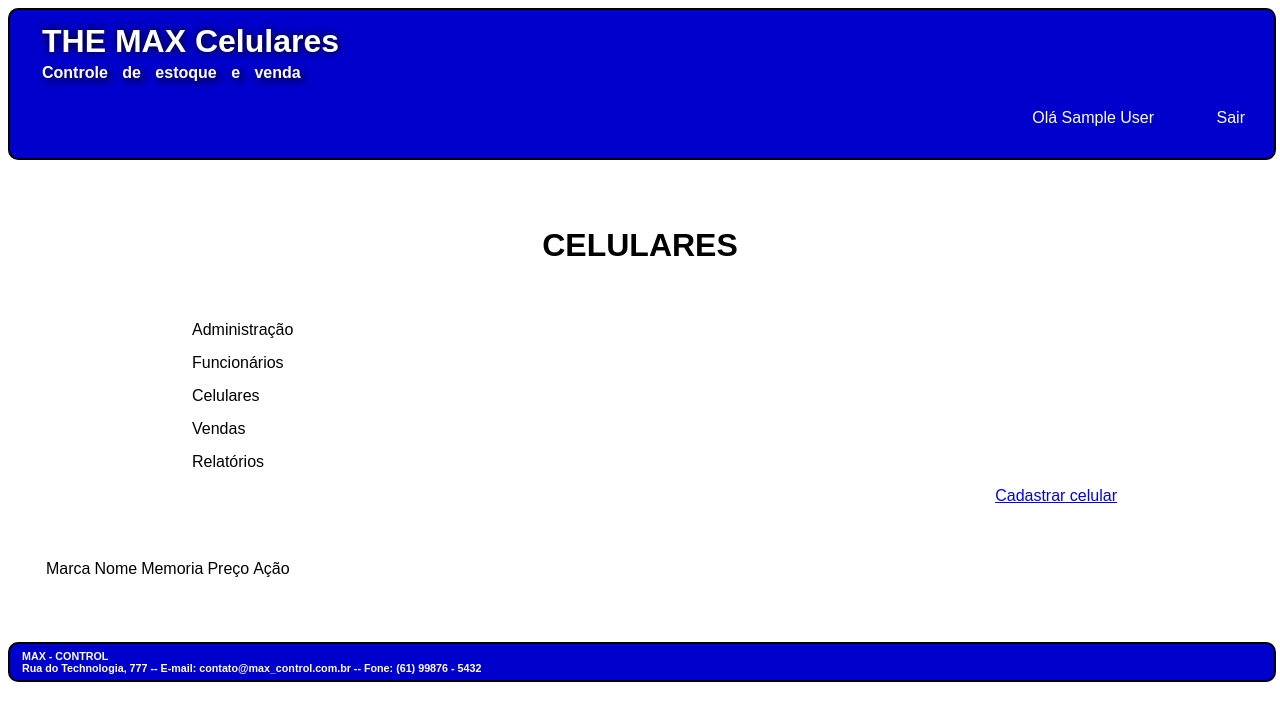
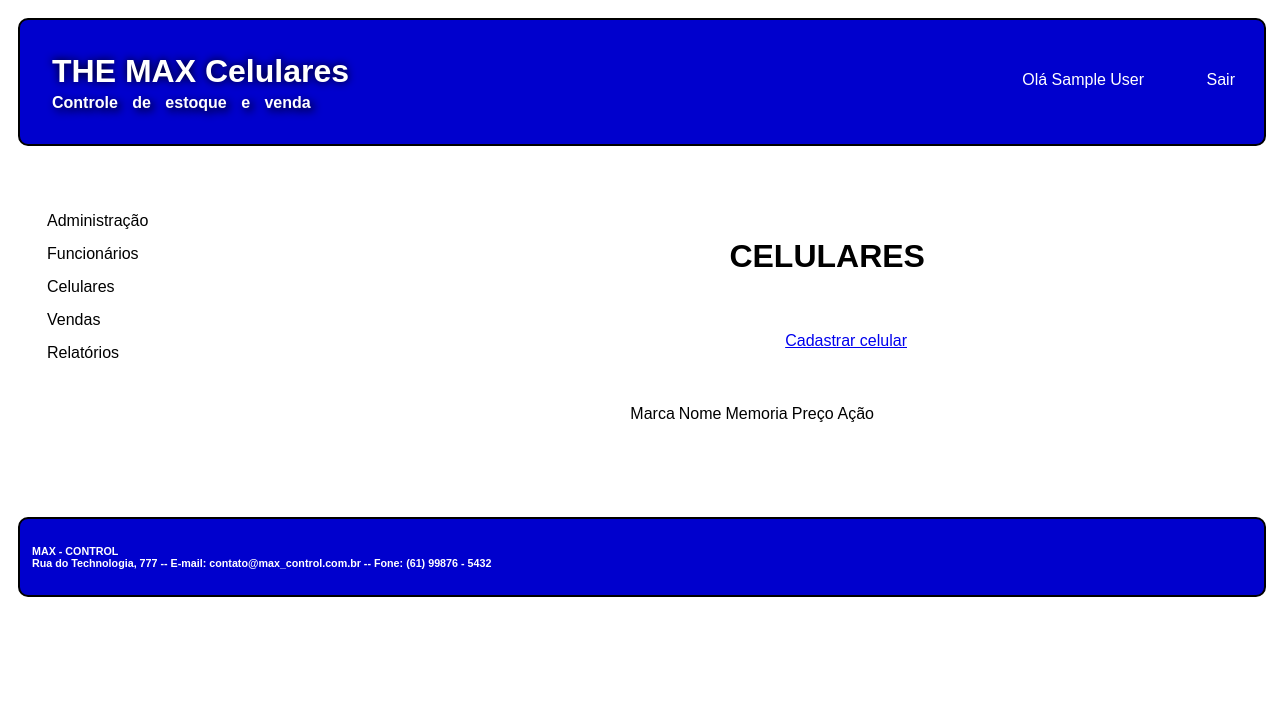
Before and after one commit to DaNzxx1/web, a PHP site: page /lista_cel.php in a window 1280 px wide. Shown: the top 711 px of the page. Run offline with PHP 8.4, Linux system fonts and the light colour scheme; the visitor is signed in with stand-in values (Sample User, id 1); data that the repository does not hold is empty.

Commit message:
ajuste grid

```diff
--- a/cadastra_fun.php
+++ b/cadastra_fun.php
@@ -11,6 +11,7 @@
         <link rel="stylesheet" type="text/css" href="css/layout.css">
 		<link rel="stylesheet" type="text/css" href="css/menu.css">
 		<link rel="stylesheet" type="text/css" href="css/style.css">
+		<link rel="stylesheet" type="text/css" href="css/grid.css">
         <link href="https://fonts.googleapis.com/css?family=PT+Serif" rel="stylesheet">
     </head>
     <body>
@@ -28,11 +29,8 @@
 			</div>
 		</div>
 			<div class="conteudo_especifico">
-				<div class="div_central centralizar">
+				<div class="centralizar">
 					<h1> CADASTRO DE FUNCIONÁRIOS </h1>
-				</div>
-				<div class="div_esquerda menu_local">
-					<?php include "menu_local.php"; ?>
 				</div>
 				<div id="funcionalidade" class="div_direita">
 					<form method="post" class="form" action="processa_cadastra_fun.php">
--- a/index.php
+++ b/index.php
@@ -9,6 +9,7 @@
 	<link rel="stylesheet" href="css/layout.css">
 	<link rel="stylesheet" href="css/menu.css">
 	<link rel="stylesheet" href="css/style.css">
+	<link rel="stylesheet" type="text/css" href="css/grid.css">
 	<link href="https://fonts.googleapis.com/css?family=PT+Serif" rel="stylesheet">
 </head>
 
@@ -26,8 +27,11 @@
 				</ul>
 			</div>
 		</div>
+		<div class="menu_local">
+			<?php include "menu_local.php"; ?>
+		</div>
 		<div class="conteudo_especifico">
-			<div class="div_central centralizar">
+			<div class="centralizar">
 				<h1 style="text-shadow: 1px 1px 3px steelblue;"> ACESSO À ÁREA RESTRITA </h1>
 				<form method="post" action="processa_login.php">
 					<div class="box">
--- a/lista_cel.php
+++ b/lista_cel.php
@@ -11,6 +11,7 @@ session_start();
 	<meta name="viewport" content="width=device-width, initial-scale=1">
 	<link rel="stylesheet" type="text/css" href="css/layout.css">
 	<link rel="stylesheet" type="text/css" href="css/menu.css">
+	<link rel="stylesheet" type="text/css" href="css/grid.css">
 	<link href="https://fonts.googleapis.com/css?family=PT+Serif" rel="stylesheet">
 </head>
 
@@ -28,12 +29,12 @@ session_start();
 				</ul>
 			</div>
 		</div>
+		<div class="menu_local">
+			<?php include "menu_local.php"; ?>
+		</div>
 		<div class="conteudo_especifico">
-			<div class="div_central centralizar">
+			<div class="centralizar">
 				<h1> CELULARES </h1>
-			</div>
-			<div class="div_esquerda menu_local">
-				<?php include "menu_local.php"; ?>
 			</div>
 			<div id="funcionalidade" class="div_direita">
 				<?php
--- a/rel_funci.php
+++ b/rel_funci.php
@@ -11,6 +11,7 @@ session_start();
 	<meta name="viewport" content="width=device-width, initial-scale=1">
 	<link rel="stylesheet" type="text/css" href="css/layout.css">
 	<link rel="stylesheet" type="text/css" href="css/menu.css">
+	<link rel="stylesheet" type="text/css" href="css/grid.css">
 	<link href="https://fonts.googleapis.com/css?family=PT+Serif" rel="stylesheet">
 </head>
 
@@ -28,8 +29,11 @@ session_start();
 				</ul>
 			</div>
 		</div>
+		<div class="menu_local">
+			<?php include "menu_local.php"; ?>
+		</div>
 		<div class="conteudo_especifico">
-			<div class="div_central centralizar">
+			<div class="centralizar">
 				<h1> RELATÓRIO DE FUNCIONÁRIOS ATIVOS</h1>
 
 				<?php
--- a/relatorios.php
+++ b/relatorios.php
@@ -11,6 +11,7 @@ session_start();
 	<meta name="viewport" content="width=device-width, initial-scale=1">
 	<link rel="stylesheet" type="text/css" href="css/layout.css">
 	<link rel="stylesheet" type="text/css" href="css/menu.css">
+	<link rel="stylesheet" type="text/css" href="css/grid.css">
 	<link href="https://fonts.googleapis.com/css?family=PT+Serif" rel="stylesheet">
 </head>
 
@@ -28,8 +29,11 @@ session_start();
 				</ul>
 			</div>
 		</div>
+		<div class="menu_local">
+			<?php include "menu_local.php"; ?>
+		</div>
 		<div class="conteudo_especifico">
-			<div class="div_central centralizar menu_local">
+			<div class="centralizar">
 				<h1> ADMINISTRAÇÃO </h1>
 				<ul>
 					<li><a href="administracao.php" class="active">Administração</a></li>
```
Also changed, not shown: administracao.php (+5 -2 lines), altera_fun.php (+3 -4 lines), exibe_cel.php (+5 -4 lines), exibe_fun.php (+6 -4 lines), rel_vendas.php (+5 -3 lines).
